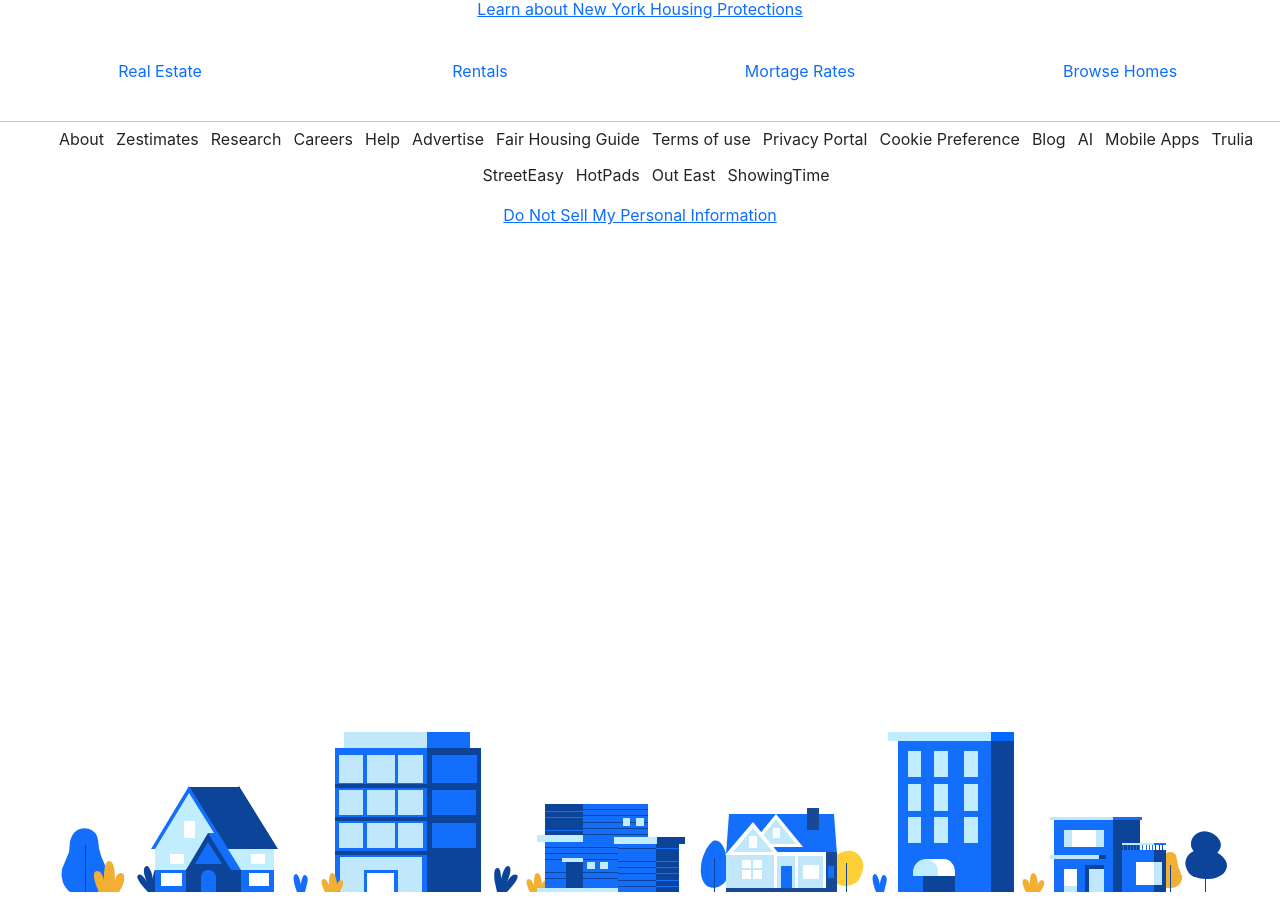
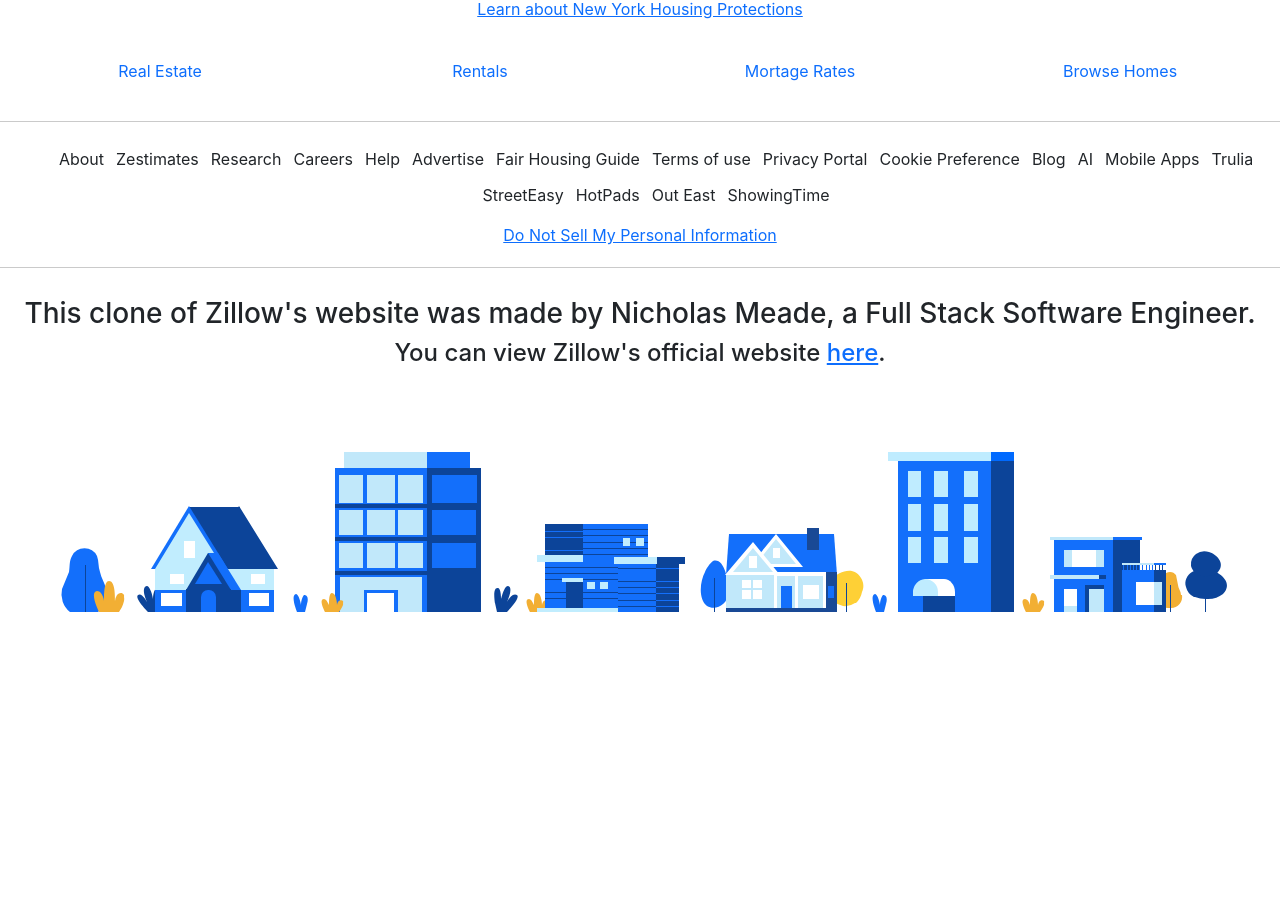
Before and after one commit to nicholasmeade/ZillowClone, a React (Create React App) app: page / in a window 1280 px wide. Shown: the part 1795-2692 px from the top of the page. After the commit the page ends 2412 px from the top, so only its background shows below. Built offline with nearby package versions, Linux system fonts and the light colour scheme.

Commit message:
filler bottom information placed

```diff
--- a/src/App.css
+++ b/src/App.css
@@ -98,6 +98,7 @@
   height: 150px;
   max-width: 1300px;
   margin: auto;
+  margin-top: 20px;
 }
 
 .misc-link-flex {
@@ -108,8 +109,14 @@
   list-style: none;
 }
 
+.solid-bottom-misc {
+  border-top: 1px solid rgb(46, 46, 46);
+  margin: auto;
+  margin-top: 20px;
+}
+
 .misc-details-container {
-  height: 450px;
+  height: 150px;
 }
 
 /* footer styling */
--- a/src/App.js
+++ b/src/App.js
@@ -245,7 +245,7 @@
       </div>
       <div className="bottom-tabs-container">
           <h3>You have a right to fair housing.</h3>
-          <a href="https://dos.ny.gov/system/files/documents/2021/08/fairhousingnotice.pdf">Learn about New York Housing Protections</a>
+          <a href="https://dos.ny.gov/system/files/documents/2021/08/fairhousingnotice.pdf" target="blank">Learn about New York Housing Protections</a>
           <div className="bottom-tabs-nav">
             <Nav
                   justified
@@ -304,10 +304,12 @@
           <li>Out East</li>
           <li>ShowingTime</li>
         </ul>
-        <a href="https://privacy.zillowgroup.com/cookie">Do Not Sell My Personal Information</a>
+        <a href="https://privacy.zillowgroup.com/cookie" target="blank">Do Not Sell My Personal Information</a>
+        <hr className="solid-bottom-misc"></hr>
       </nav>
       <div className="misc-details-container">
-
+        <h3>This clone of Zillow's website was made by Nicholas Meade, a Full Stack Software Engineer.</h3>
+        <h4>You can view Zillow's official website <a href="https://www.zillow.com/" target="blank">here</a>.</h4>
       </div>
       <div className="footer-logo">
           <img src={footerlogo} alt="Footer Logo" />
```
